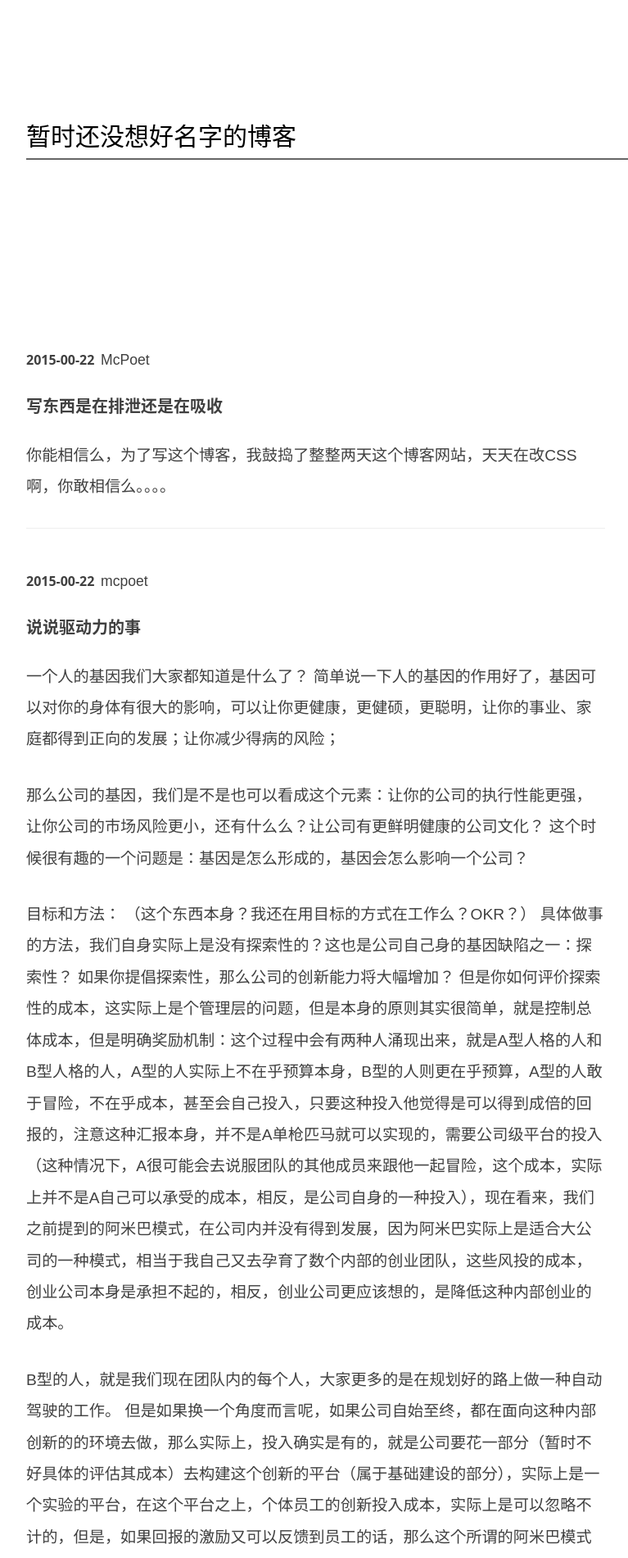
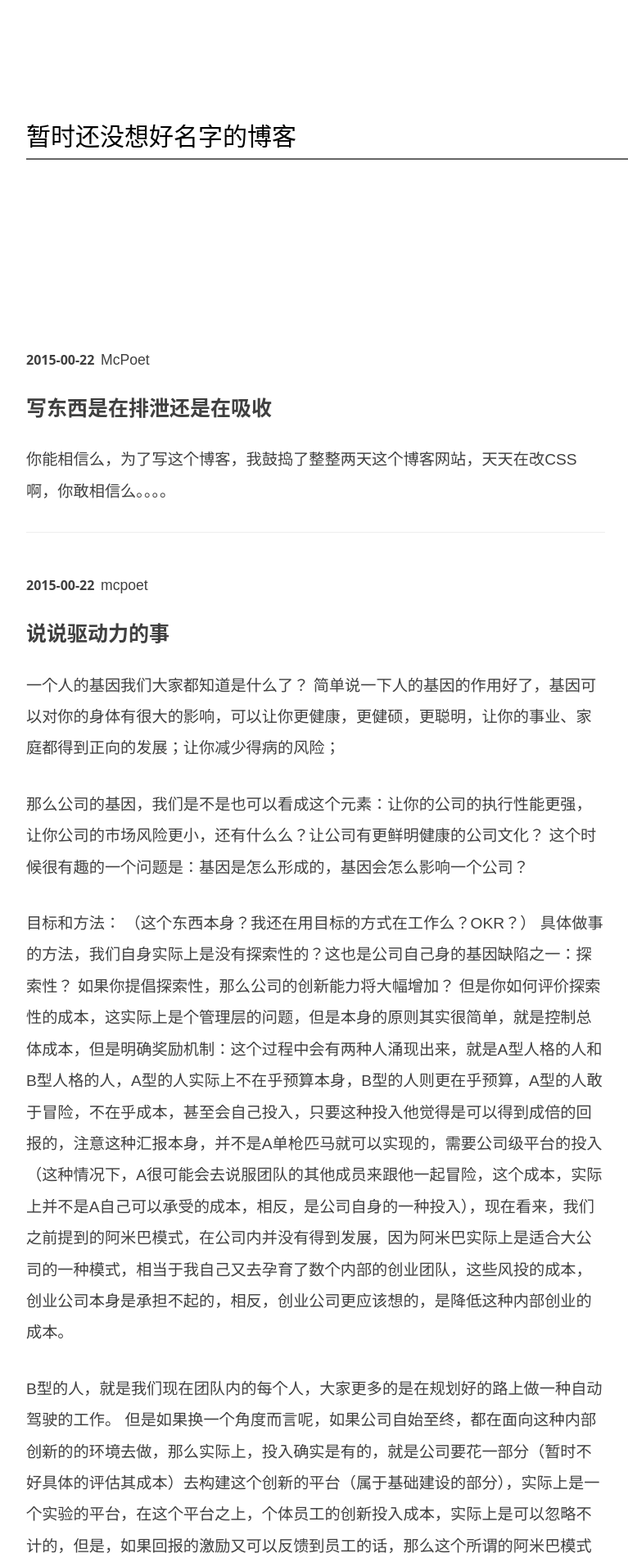
Before and after one commit to queryfish/yetanotherblogger, a Jekyll site: the page built from index.html, in a window 1280 px wide. Shown: the top 1901 px of the page at 82% size, without its empty margins (233-1000 px from the left). Built offline with Jekyll 4.4.1, drawn with Linux system fonts in a browser that asks for light colours; nearby versions of some CDN libraries; the list of posts is cut into pages by our own code; comment, search, counter and statistics services are not loaded.

Commit message:
Post Title ... Fonts is dying...

```diff
--- a/css/hux-blog.css
+++ b/css/hux-blog.css
@@ -568,7 +568,7 @@ span.post-meta-author {
     font-size: 18px;
   }
   .post-preview > .post-title {
-    font-size: 20px;
+    font-size: 25px;
   }
 }
 .post-content-preview {
```
